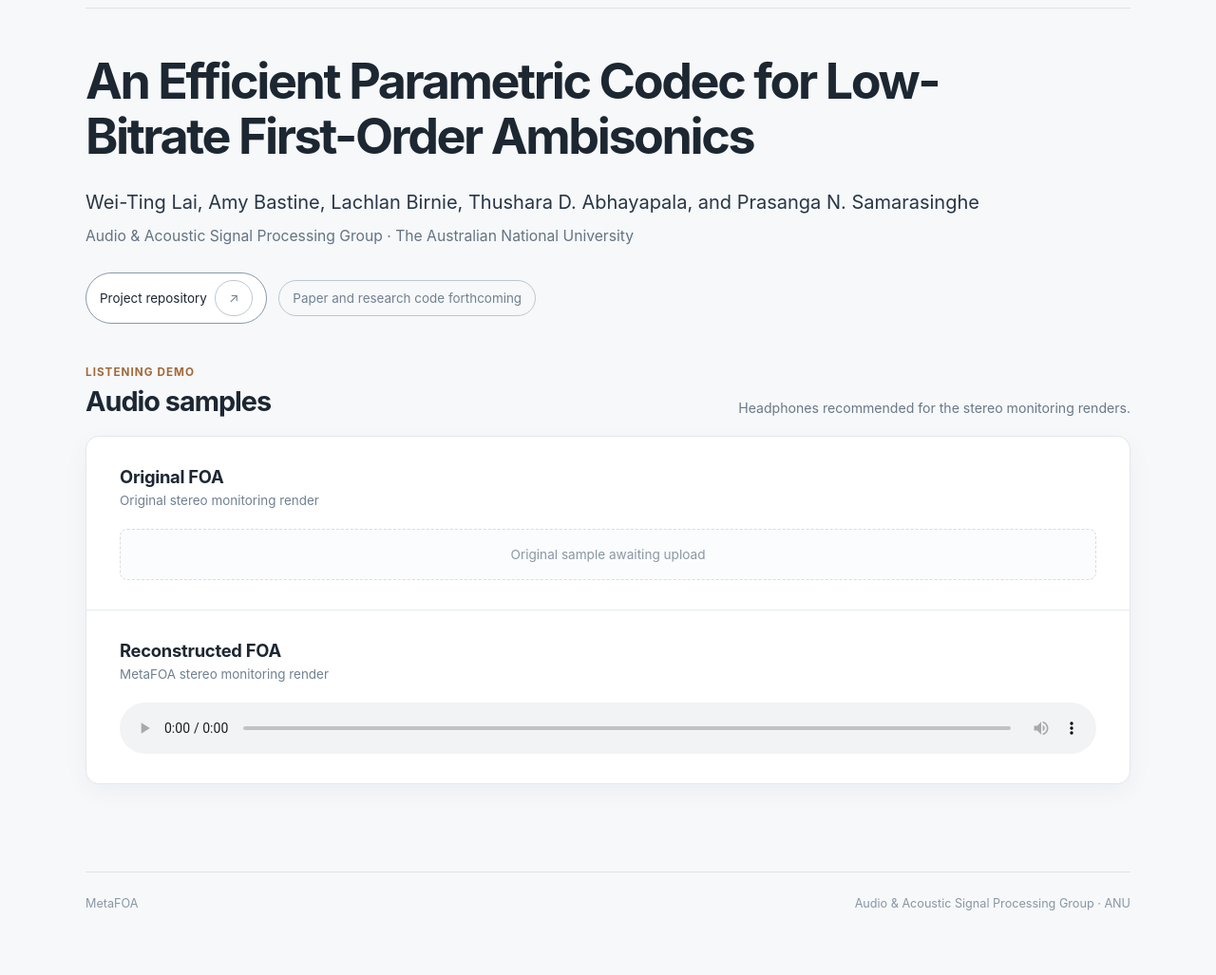
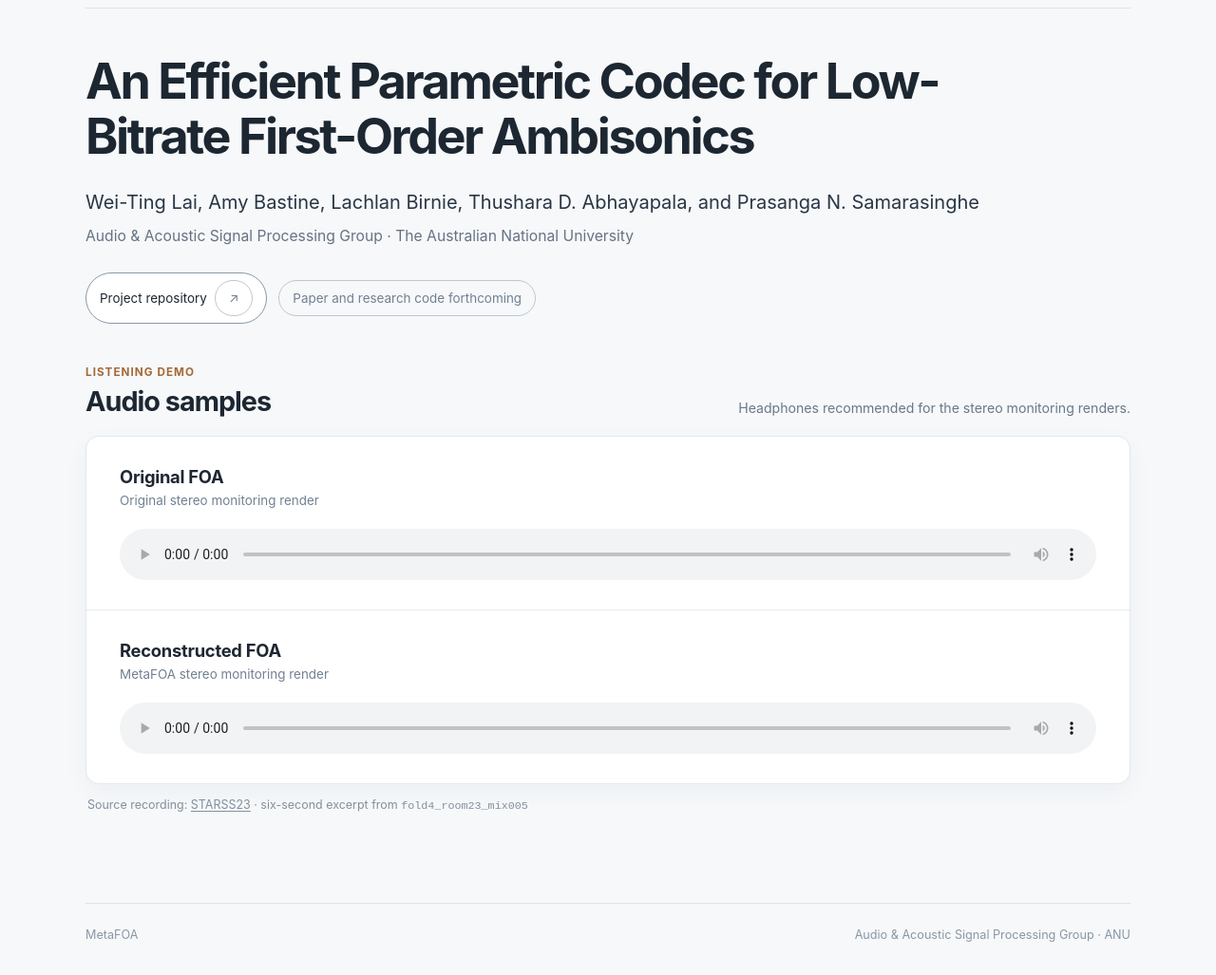
Before and after one commit to weiting-lai/metafoa, a plain HTML site: page index.html in a window 1280 px wide. Shown: the part 72-1099 px from the top of the page at 95% size. Before the commit the page ends 1066 px from the top, so only its background shows below. Drawn offline with Linux system fonts and the light colour scheme.

Commit message:
Add matching original FOA listening sample

```diff
--- a/index.html
+++ b/index.html
@@ -42,7 +42,10 @@
                 <p class="sample-detail">Original stereo monitoring render</p>
               </div>
             </div>
-            <div class="pending-audio" role="status">Original sample awaiting upload</div>
+            <audio controls preload="metadata" aria-label="Play original FOA stereo monitoring render">
+              <source src="audio/original-foa-monitor.wav" type="audio/wav" />
+              Your browser does not support audio playback.
+            </audio>
           </article>
 
           <article class="sample">
@@ -58,6 +61,7 @@
             </audio>
           </article>
         </div>
+        <p class="source-note">Source recording: <a href="https://zenodo.org/records/7880637" rel="noopener noreferrer">STARSS23</a> · six-second excerpt from <code>fold4_room23_mix005</code></p>
       </section>
 
       <footer>
--- a/styles.css
+++ b/styles.css
@@ -67,17 +67,9 @@ h2 { margin-bottom: 0; font-size: 1.8rem; line-height: 1.2; letter-spacing: -.03
 h3 { margin-bottom: 4px; font-size: 1.15rem; line-height: 1.3; font-weight: 680; letter-spacing: -.015em; }
 .sample-detail { margin-bottom: 0; color: #718092; font-size: .84rem; }
 .sample audio { display: block; width: 100%; height: 54px; margin-top: 22px; accent-color: #a96d3c; }
-.pending-audio {
-  display: grid;
-  place-items: center;
-  min-height: 54px;
-  margin-top: 22px;
-  border: 1px dashed #d5dee5;
-  border-radius: 8px;
-  color: #8997a5;
-  background: #fbfcfd;
-  font-size: .85rem;
-}
+.source-note { margin: 13px 2px 0; color: #82909d; font-size: .78rem; line-height: 1.5; }
+.source-note a { color: inherit; text-underline-offset: 2px; }
+.source-note code { font-size: .94em; }
 
 footer {
   display: flex;
```
Also changed, not shown: audio/STARSS23-LICENSE.txt (added), 2 other files.
